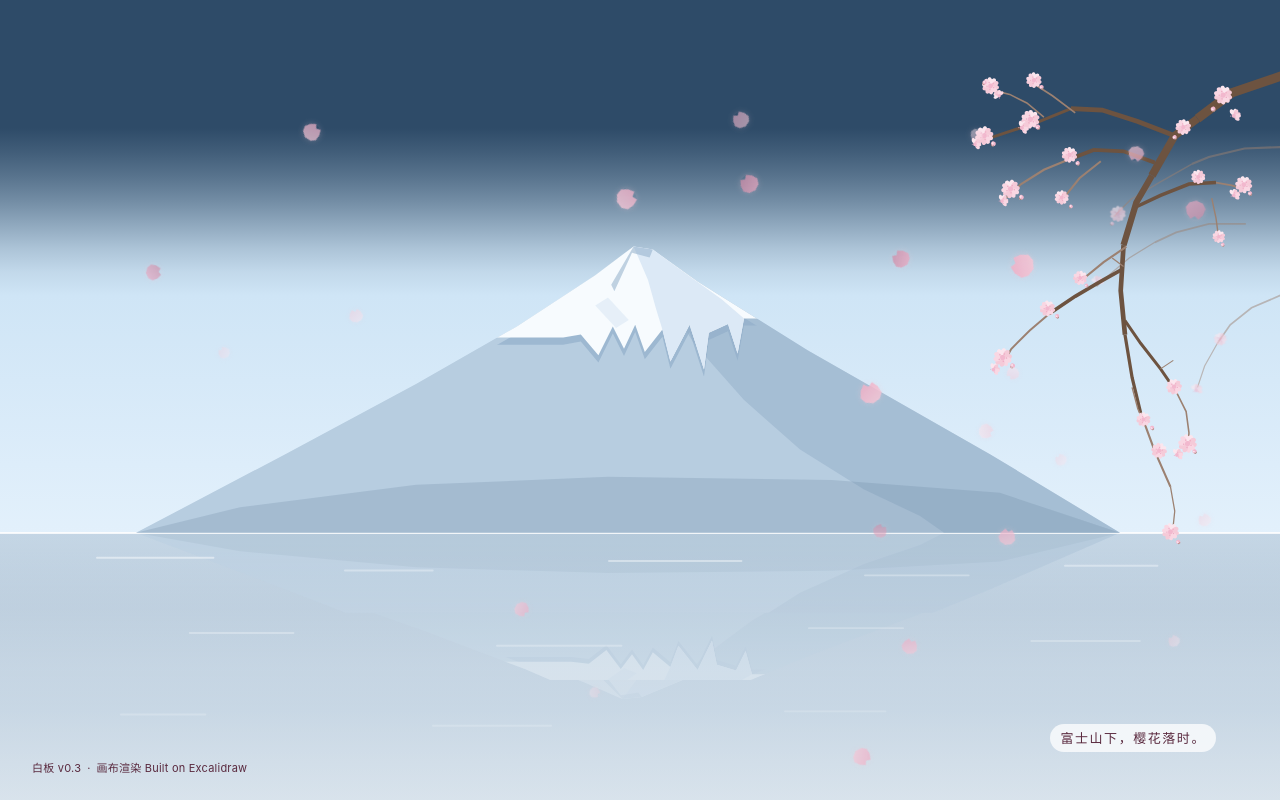
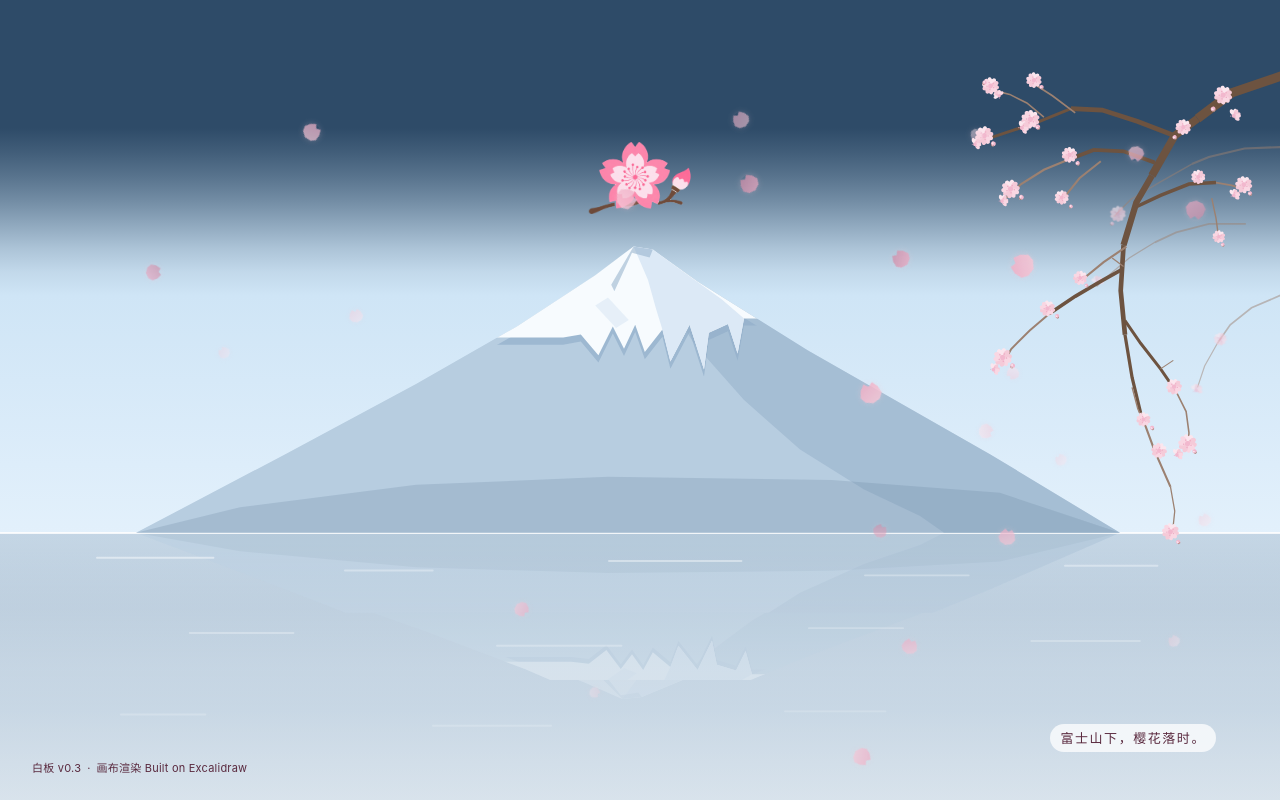
Before and after one commit to cherryi6081/Sakura-Whiteboard, a React (Vite) app in the folder apps/web/: page / in a window 1280 px wide. Built offline with nearby package versions, Linux system fonts and the light colour scheme.

Commit message:
首页峰顶上方加居中品牌图标（樱花画笔花苞）

```diff
--- a/apps/web/src/home/FujiScene.tsx
+++ b/apps/web/src/home/FujiScene.tsx
@@ -1,4 +1,5 @@
 import type { CSSProperties } from "react";
+import brandMark from "../assets/brand/sakura-board-mark.png";
 
 /**
  * 首页整页场景：富士山全景 + 右侧樱花枝 + 曲线飘散花瓣。
@@ -440,6 +441,10 @@ export function FujiScene() {
         <MountainShapes />
       </svg>
 
+      {/* 品牌图标：纯装饰，悬在峰顶上方（定位见 .wb-scene__mark）。
+          不给链接、hover 与焦点，alt 留空并随父层 aria-hidden 一起退出无障碍树 */}
+      <img className="wb-scene__mark" src={brandMark} alt="" aria-hidden />
+
       {/* 右侧樱花枝：背景枯枝先铺一层，前景主枝与花朵压在上面。
           枝条全部由分段 stroke 拼成，宽度逐段收细，模拟主干到末梢的锥度 */}
       <svg className="wb-scene__branch" viewBox="0 0 520 900" preserveAspectRatio="xMaxYMin meet" focusable="false">
--- a/apps/web/src/styles/pages.css
+++ b/apps/web/src/styles/pages.css
@@ -81,6 +81,21 @@
   inset: 0;
   width: 100%;
   height: 100%;
+}
+
+/* 品牌图标：樱花 + 画笔花苞，水平居中悬在峰顶上方。
+   场景 SVG 按 xMidYMax meet 渲染，渲染高度 = min(100vw × 9/16, 100dvh)、底边贴住视口底；
+   峰顶在 viewBox y=208，距底 692/900 = 0.769，所以"视口底 → 峰顶"正是 0.769 × 场景高度。
+   图标底边再抬 clamp(14px, 4vh, 44px) 的呼吸间距；宽度 8vw 并在 44–116px 收口，
+   窄屏取下限而不是写死像素，既不溢出也不会缩到看不清。DOM 顺序让它压在场景之上、
+   樱花枝与花瓣之下（花瓣会自然地从它前面飘过），不加 z-index */
+.wb-scene__mark {
+  position: absolute;
+  left: 50%;
+  bottom: calc(min(56.25vw, 100dvh) * 0.769 + clamp(14px, 4vh, 44px));
+  width: clamp(44px, 8vw, 116px);
+  height: auto;
+  transform: translateX(-50%);
 }
 
 /* 山体恢复改版前浅蓝一套：背景再怎么变，山体与雪顶都用 --fuji-* 原色 */
```
Also changed, not shown: apps/web/src/assets/brand/sakura-board-mark.png (added).
